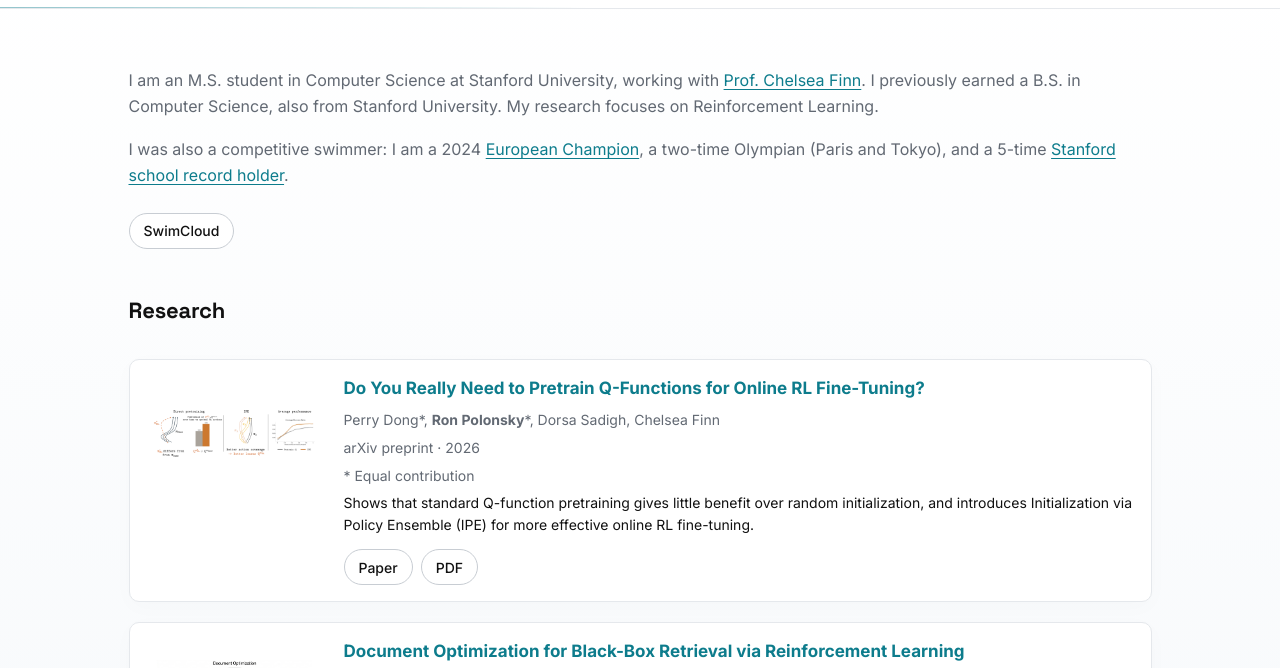
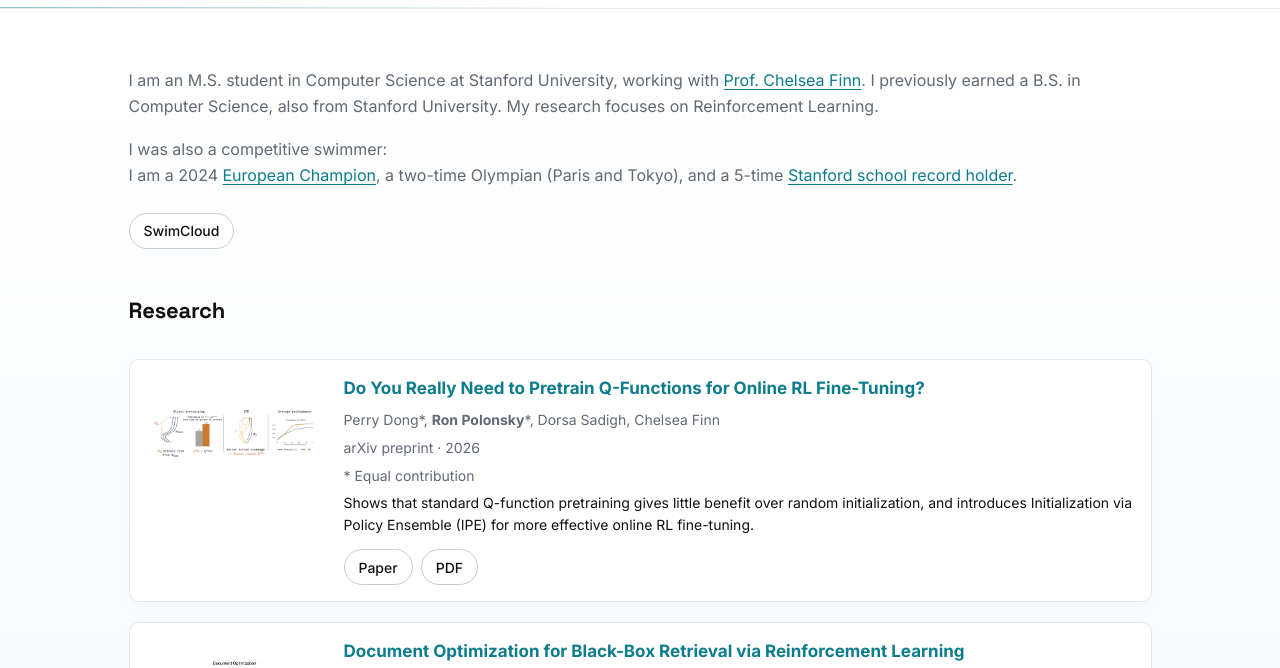
Before and after one commit to ronpolonsky/ronpolonsky.github.io, a plain HTML site: page index.html in a window 1280 px wide. Shown: the part 53-721 px from the top of the page. Drawn offline with Linux system fonts and the light colour scheme.

Commit message:
Preserve line breaks around bio links

```diff
--- a/index.html
+++ b/index.html
@@ -11,7 +11,7 @@
   <script>try { if(localStorage.getItem('theme') === 'dark') document.documentElement.dataset.theme = 'dark'; } catch {}</script>
   <link rel="stylesheet" href="style.css?v=bio-underlines-no-section-lines">
   <script src="content.js?v=swimmer-link-phrases" defer></script>
-  <script src="script.js?v=swimmer-linebreak" defer></script>
+  <script src="script.js?v=swimmer-linked-linebreak" defer></script>
 </head>
 <body>
   <a class="skip-link" href="#main">Skip to content</a>
--- a/script.js
+++ b/script.js
@@ -51,15 +51,21 @@
           });
           return p;
         }
+        const appendText = text => {
+          text.split('\n').forEach((line, lineIndex) => {
+            if (lineIndex) p.append(document.createElement('br'));
+            p.append(document.createTextNode(line));
+          });
+        };
         let cursor = 0;
         for (const match of matches) {
-          p.append(document.createTextNode(paragraph.slice(cursor, match.index)));
+          appendText(paragraph.slice(cursor, match.index));
           const link = el('a', '', match.phrase);
           link.href = safeURL(match.url);
           p.append(link);
           cursor = match.index + match.phrase.length;
         }
-        p.append(document.createTextNode(paragraph.slice(cursor)));
+        appendText(paragraph.slice(cursor));
         return p;
       }));
     } else bio.textContent = data.bio;
```
